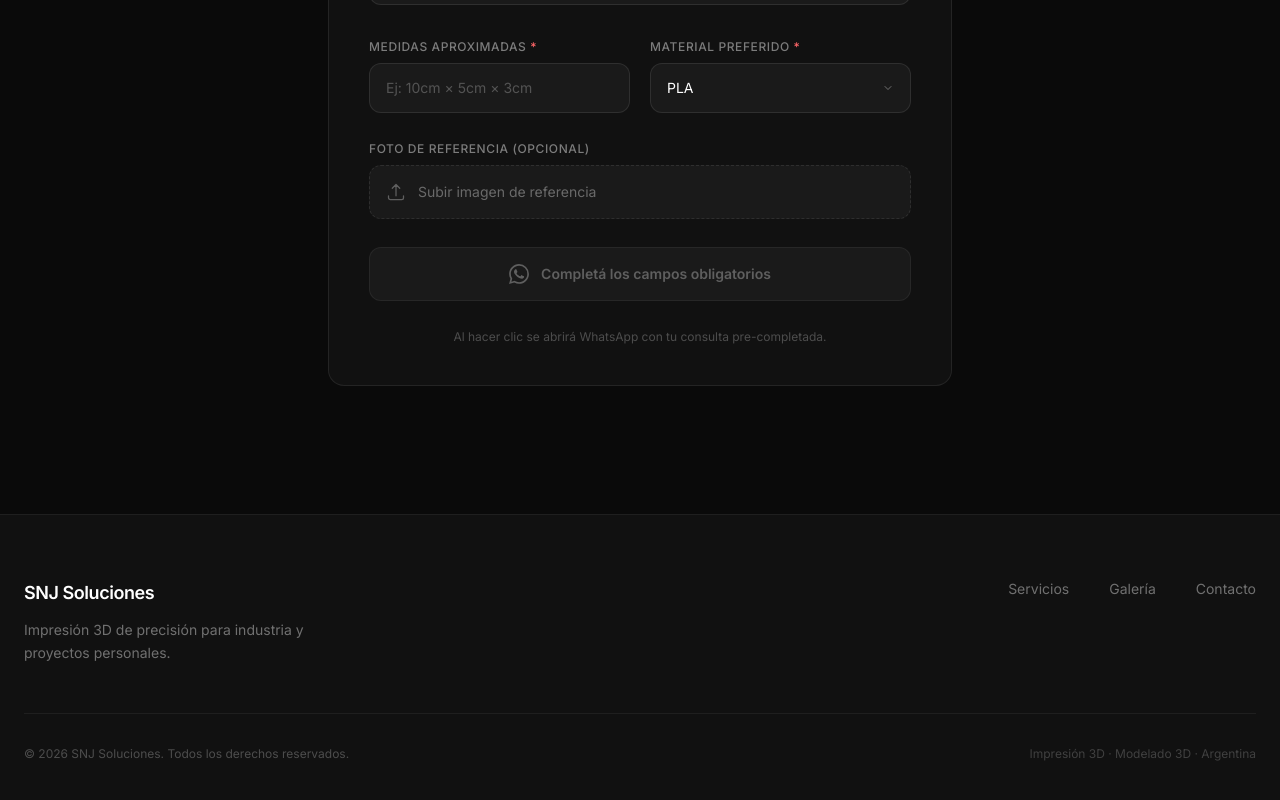
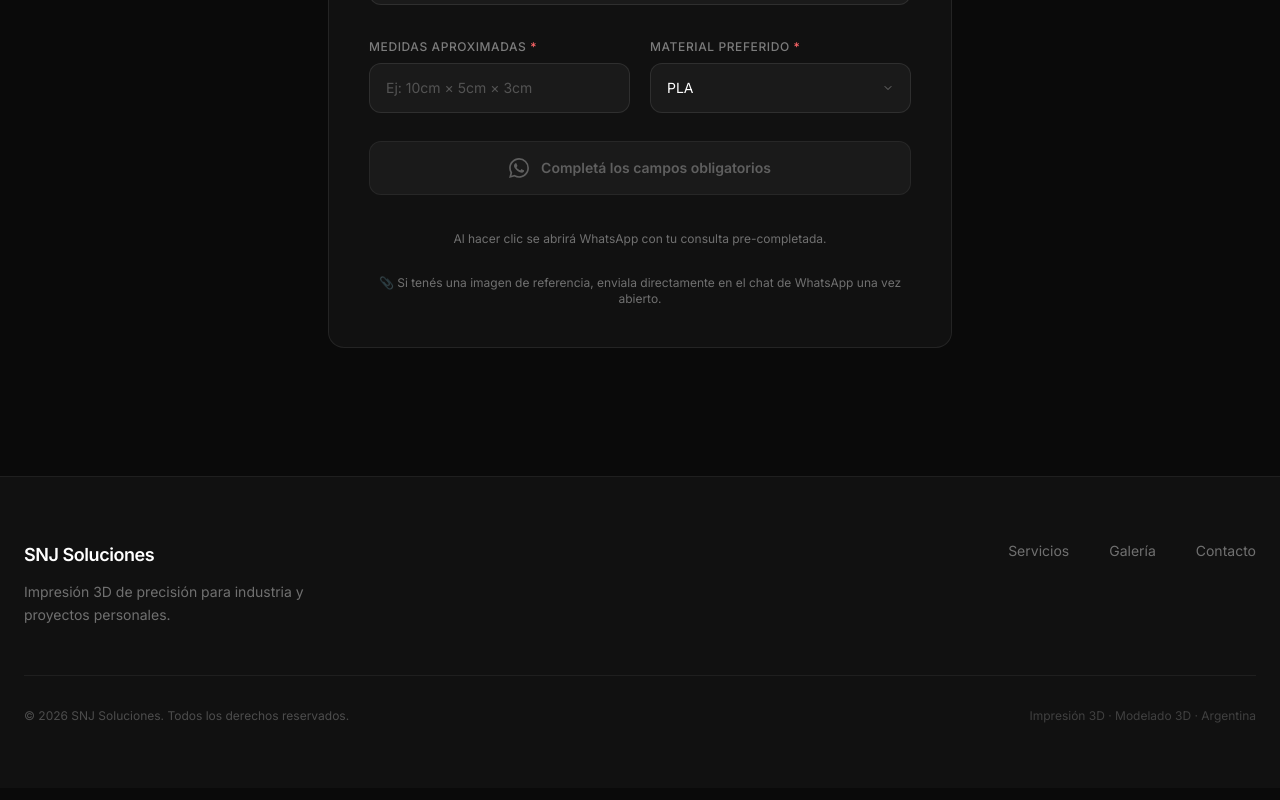
Before and after one commit to snjsoluciones-blip/WebImpresion, a Next.js app: page / in a window 1280 px wide. Shown: the part 6179-6979 px from the top of the page. Built offline with nearby package versions, Linux system fonts and the light colour scheme.

Commit message:
SEO completo + fix imagen WhatsApp

```diff
--- a/app/components/ContactForm.tsx
+++ b/app/components/ContactForm.tsx
@@ -30,7 +30,6 @@ export default function ContactForm() {
     medidas: "",
     material: "PLA",
   });
-  const [fileName, setFileName] = useState<string>("");
   const [formValid, setFormValid] = useState(false);
 
   const handleChange = (
@@ -49,8 +48,6 @@ export default function ContactForm() {
   };
 
   const buildWhatsAppUrl = () => {
-    const archivos = fileName ? `📎 Archivo adjunto: ${fileName}` : "📎 Sin imagen de referencia";
-
     const msg = `Hola SNJ Soluciones! 👋 Quiero solicitar una pieza 3D.
 
 👤 Nombre: ${form.nombre.trim()}
@@ -61,7 +58,6 @@ export default function ContactForm() {
 📝 Descripción: ${form.descripcion.trim()}
 📐 Medidas: ${form.medidas.trim()}
 🧪 Material: ${form.material}
-${archivos}
 
 Quedo a disposición para coordinar. Gracias!`;
 
@@ -225,42 +221,6 @@ Quedo a disposición para coordinar. Gracias!`;
             </div>
           </div>
 
-          {/* File upload */}
-          <div>
-            <label className={labelBase}>Foto de referencia (opcional)</label>
-            <label
-              htmlFor="file-upload"
-              className="flex items-center gap-3 w-full bg-[#1a1a1a] border border-dashed border-white/[0.09] hover:border-white/[0.18] rounded-xl px-4 py-4 cursor-pointer transition-colors duration-200"
-            >
-              <svg
-                className="w-5 h-5 text-white/30 flex-shrink-0"
-                fill="none"
-                viewBox="0 0 24 24"
-                stroke="currentColor"
-                strokeWidth={1.5}
-              >
-                <path
-                  strokeLinecap="round"
-                  strokeLinejoin="round"
-                  d="M3 16.5v2.25A2.25 2.25 0 0 0 5.25 21h13.5A2.25 2.25 0 0 0 21 18.75V16.5m-13.5-9L12 3m0 0 4.5 4.5M12 3v13.5"
-                />
-              </svg>
-              <span className="text-sm text-white/35 truncate">
-                {fileName || "Subir imagen de referencia"}
-              </span>
-              <input
-                id="file-upload"
-                type="file"
-                accept="image/*"
-                className="hidden"
-                onChange={(e) => {
-                  const file = e.target.files?.[0];
-                  setFileName(file ? file.name : "");
-                }}
-              />
-            </label>
-          </div>
-
           {/* WhatsApp button */}
           {formValid ? (
             <a
@@ -289,8 +249,11 @@ Quedo a disposición para coordinar. Gracias!`;
             </div>
           )}
 
-          <p className="text-center text-xs text-white/25">
+          <p className="text-xs text-white/40 text-center mt-2">
             Al hacer clic se abrirá WhatsApp con tu consulta pre-completada.
+          </p>
+          <p className="text-xs text-white/40 text-center">
+            📎 Si tenés una imagen de referencia, enviala directamente en el chat de WhatsApp una vez abierto.
           </p>
         </motion.div>
       </div>
--- a/app/layout.tsx
+++ b/app/layout.tsx
@@ -6,7 +6,34 @@ const inter = Inter({ subsets: ["latin"] });
 
 export const metadata: Metadata = {
   title: "Impresión 3D Industrial y Prototipado | SNJ Soluciones",
-  description: "Servicios de impresión 3D industrial, matricería y fabricación de repuestos en Don Torcuato, Buenos Aires. Soluciones rápidas y precisas para empresas.",
+  description: "Servicios de impresión 3D industrial, modelado 3D y fabricación de repuestos en Argentina. Soluciones rápidas y precisas para empresas y particulares.",
+  keywords: "impresión 3D, impresión 3D industrial, modelado 3D, prototipado rápido, impresión 3D Argentina, impresión 3D Buenos Aires, repuestos 3D, PLA, PETG, ABS",
+  authors: [{ name: "SNJ Soluciones" }],
+  creator: "SNJ Soluciones",
+  openGraph: {
+    title: "Impresión 3D Industrial | SNJ Soluciones",
+    description: "Impresiones 3D de alta calidad, modelado industrial y prototipado rápido en Argentina.",
+    url: "https://snjsoluciones.com.ar",
+    siteName: "SNJ Soluciones",
+    locale: "es_AR",
+    type: "website",
+  },
+  twitter: {
+    card: "summary_large_image",
+    title: "Impresión 3D Industrial | SNJ Soluciones",
+    description: "Impresiones 3D de alta calidad, modelado industrial y prototipado rápido en Argentina.",
+  },
+  robots: {
+    index: true,
+    follow: true,
+    googleBot: {
+      index: true,
+      follow: true,
+    },
+  },
+  alternates: {
+    canonical: "https://snjsoluciones.com.ar",
+  },
 };
 
 export default function RootLayout({
@@ -16,6 +43,13 @@ export default function RootLayout({
 }>) {
   return (
     <html lang="es-AR">
+      <head>
+        <link rel="manifest" href="/manifest.json" />
+        <meta name="theme-color" content="#0a0a0a" />
+        <meta name="geo.region" content="AR" />
+        <meta name="geo.placename" content="Buenos Aires, Argentina" />
+        <meta name="language" content="Spanish" />
+      </head>
       <body className={inter.className}>{children}</body>
     </html>
   );
--- /dev/null
+++ b/app/sitemap.ts
@@ -0,0 +1,30 @@
+import { MetadataRoute } from "next";
+
+export default function sitemap(): MetadataRoute.Sitemap {
+  return [
+    {
+      url: "https://snjsoluciones.com.ar",
+      lastModified: new Date(),
+      changeFrequency: "monthly",
+      priority: 1,
+    },
+    {
+      url: "https://snjsoluciones.com.ar/#servicios",
+      lastModified: new Date(),
+      changeFrequency: "monthly",
+      priority: 0.8,
+    },
+    {
+      url: "https://snjsoluciones.com.ar/#contacto",
+      lastModified: new Date(),
+      changeFrequency: "monthly",
+      priority: 0.8,
+    },
+    {
+      url: "https://snjsoluciones.com.ar/#galeria",
+      lastModified: new Date(),
+      changeFrequency: "monthly",
+      priority: 0.7,
+    },
+  ];
+}
```
Also changed, not shown: public/manifest.json (added), public/robots.txt (added).
